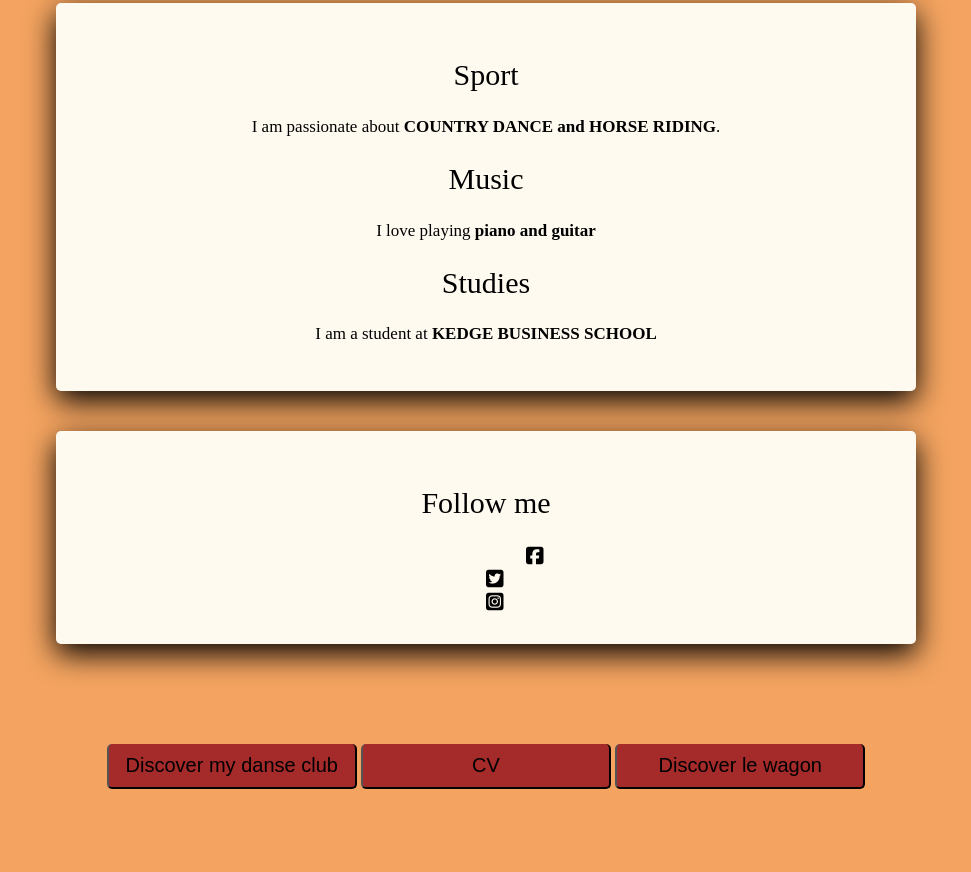
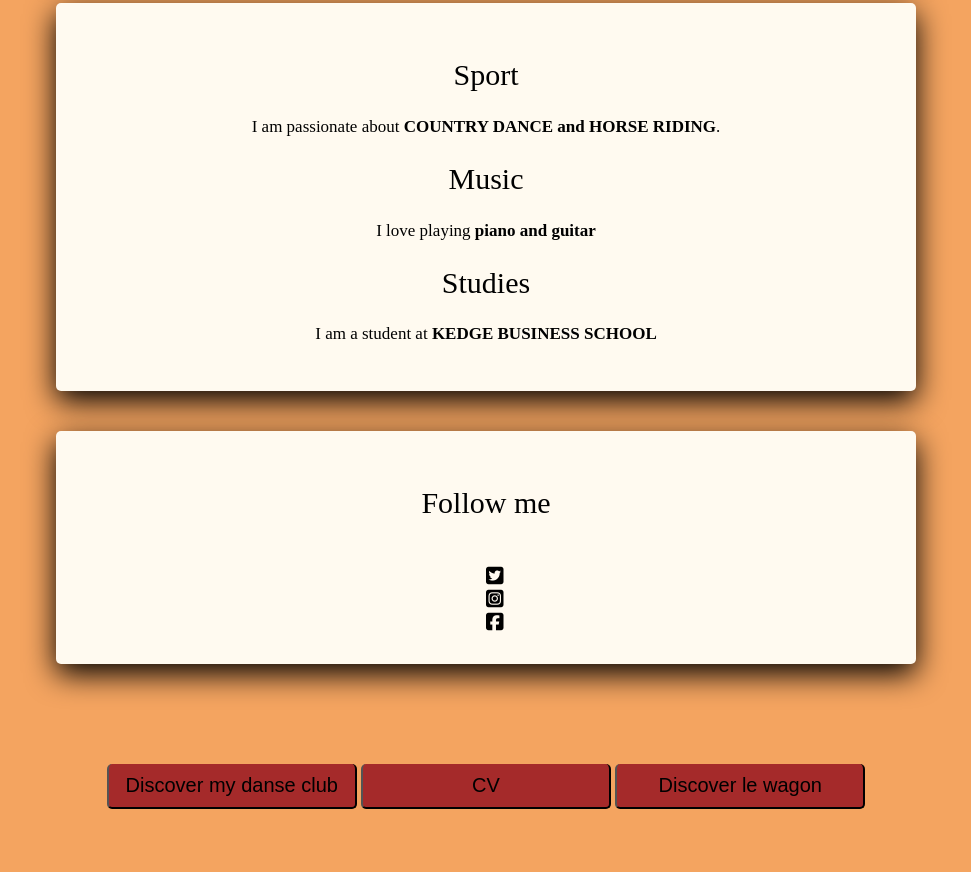
Before and after one commit to Salome-Nouhaud/My-profile, a plain HTML site: page index.html in a window 1280 px wide. Shown: the part 537-1409 px from the top of the page, without its empty margins (154-1125 px from the left). Drawn offline with Linux system fonts and the light colour scheme.

Commit message:
Add files via upload

```diff
--- a/index.html
+++ b/index.html
@@ -12,7 +12,7 @@
 
 
  <body>
-    <div class="part1">
+    <div class="cards">
         <h1>Hello, I'm Salomé :)</h1>
         <img src="images/Snapseed (1).jpg"alt="salomé">
         <p>
@@ -20,7 +20,7 @@
         </p>
     </div>
 
-    <div class= "part1">
+    <div class= "cards">
         <h2> Sport</h2>
         <p>
    	          	I am passionate about <strong> COUNTRY DANCE and HORSE RIDING</strong>.
@@ -34,15 +34,10 @@
                 I am a student at <strong> KEDGE BUSINESS SCHOOL</strong>
     </div>
 
-    <div class="part1">
+    <div class="cards">
         <h2>Follow me</h2>
         <ul>
-          	<li>
-              <a href="http://github.com">
-                <i class="fab fa-facebook-square">
-                </i>
-              </a>
-            </li>
+
           <li>
             <a href="http://twitter.com">
               <i class="fab fa-twitter-square">
@@ -55,10 +50,16 @@
               </i>
             </a>
           </li>
+          <li>
+            <a href="http://github.com">
+              <i class="fab fa-facebook-square">
+              </i>
+            </a>
+          </li>
         </ul>
     </div>
 
-    <div class="part2">
+    <div class="footer">
       <button>
         <a href="https://evidanse-limoges.fr/"target="_blank">
           Discover my danse club
--- a/style.css
+++ b/style.css
@@ -15,10 +15,8 @@ ul{
   list-style:  none;
   display: inline;
 }
-li{
-display: inline;
 
-}
+
 
 a{
    text-decoration: none;
@@ -27,15 +25,19 @@ display: inline;
    transition: font-size 0.6s ease;
 }
 
+
 a:hover{
     font-size:  22px;
     color:  red;
 }
 
 
+
 img{
     width: 200px;
 }
+
+
 
 button{
     color: orange;
@@ -51,7 +53,7 @@ display: inline;
 
 
 
-  .part1{
+  .cards{
      background-color: floralwhite;
      width: 800px;
      border-top: 1px black;
@@ -62,11 +64,13 @@ display: inline;
      box-shadow: 0px 10px 30px;
        }
 
-.part1 i {
+
+  .cards i {
   margin: 0 50%;
        }
 
-  .part2{
+
+  .footer{
 
      width: 800px;
      margin: 40px auto;
```
Lines whose indentation alone changed are shown as unchanged.
